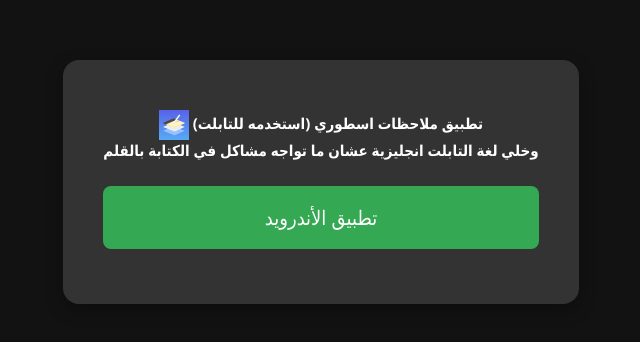
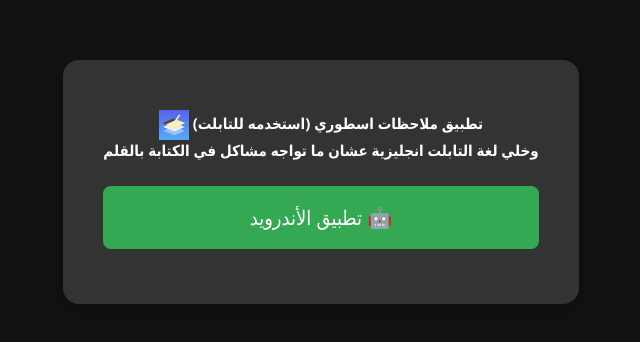
Before and after one commit to HxH-3mk/YST, a plain HTML site: page TaPi/FcA.html in a window 1280 px wide. Shown: the part 218-560 px from the top of the page, 319-959 px from the left. Drawn offline with Linux system fonts and the light colour scheme.

Commit message:
Update FcA.html

```diff
--- a/TaPi/FcA.html
+++ b/TaPi/FcA.html
@@ -78,7 +78,7 @@
         تطبيق ملاحظات اسطوري (استخدمه للتابلت) <br>
         وخلي لغة التابلت انجليزية عشان ما تواجه مشاكل في الكتابة بالقلم
     </h1>
-    <a href="https://play.google.com/store/apps/details?id=com.flexcil.flexcilnote" class="button android" target="_blank">تطبيق الأندرويد</a>
+    <a href="https://play.google.com/store/apps/details?id=com.flexcil.flexcilnote" class="button android" target="_blank">تطبيق الأندرويد 🤖</a>
 </div>
 
 </body>
```
